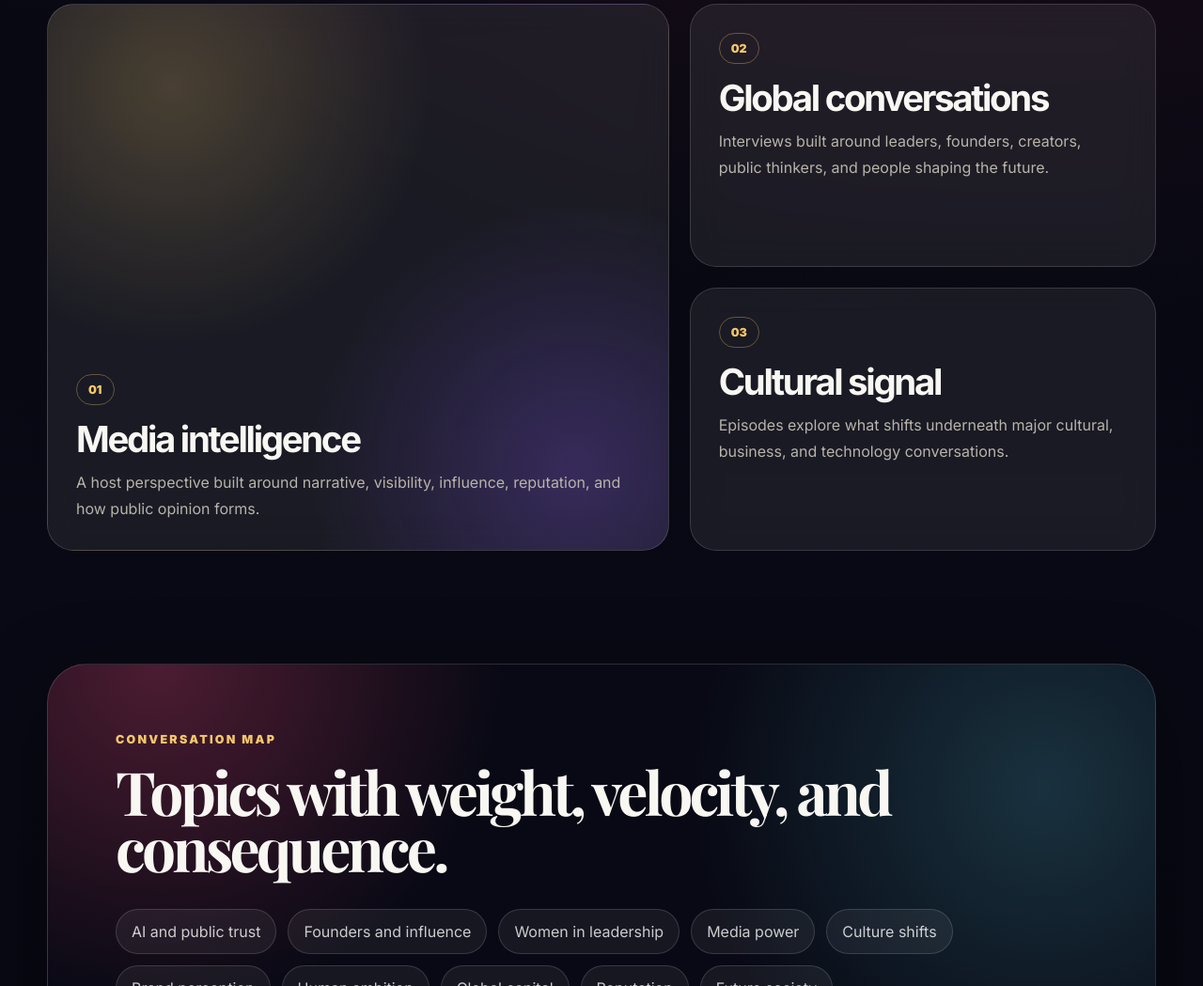
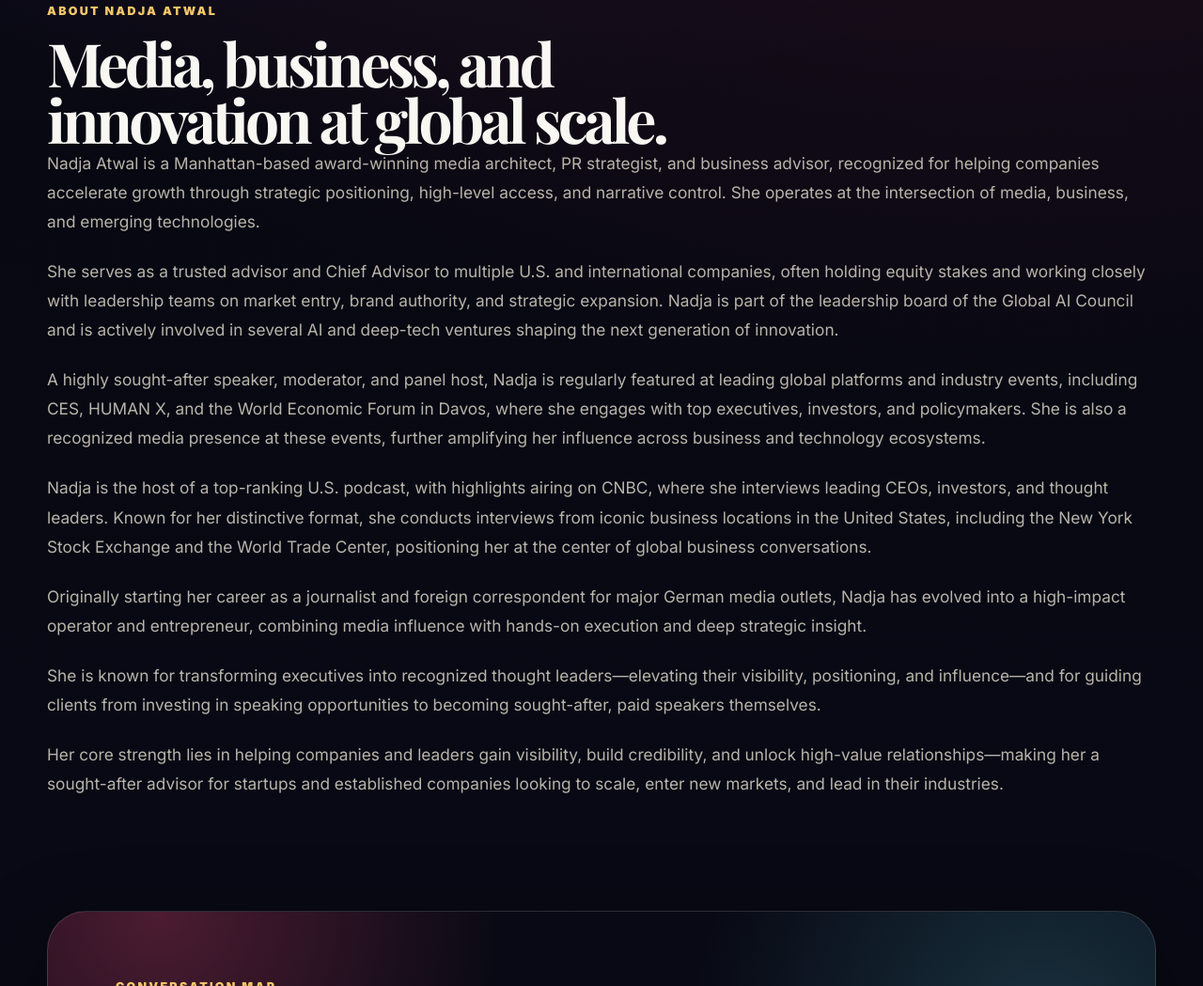
Before and after one commit to elettro/nadjaatwal, a plain HTML site: page index.html in a window 1280 px wide. Shown: the part 1853-2902 px from the top of the page at 94% size. Drawn offline with nearby package versions, Linux system fonts and the light colour scheme.

Commit message:
Update Nadja Atwal biography section

```diff
--- a/index.html
+++ b/index.html
@@ -127,30 +127,35 @@
         </div>
       </section>
 
-      <section class="feature-grid" id="about">
-        <article class="feature-card large-card">
-          <span class="card-number">01</span>
-          <h3>Media intelligence</h3>
+      <section class="section" id="about">
+        <div class="section-head">
+          <p class="section-kicker">About Nadja Atwal</p>
+          <h2>Media, business, and innovation at global scale.</h2>
+        </div>
+
+        <div class="section-copy">
           <p>
-            A host perspective built around narrative, visibility, influence, reputation, and how public opinion forms.
+            Nadja Atwal is a Manhattan-based award-winning media architect, PR strategist, and business advisor, recognized for helping companies accelerate growth through strategic positioning, high-level access, and narrative control. She operates at the intersection of media, business, and emerging technologies.
           </p>
-        </article>
-
-        <article class="feature-card">
-          <span class="card-number">02</span>
-          <h3>Global conversations</h3>
           <p>
-            Interviews built around leaders, founders, creators, public thinkers, and people shaping the future.
+            She serves as a trusted advisor and Chief Advisor to multiple U.S. and international companies, often holding equity stakes and working closely with leadership teams on market entry, brand authority, and strategic expansion. Nadja is part of the leadership board of the Global AI Council and is actively involved in several AI and deep-tech ventures shaping the next generation of innovation.
           </p>
-        </article>
-
-        <article class="feature-card">
-          <span class="card-number">03</span>
-          <h3>Cultural signal</h3>
           <p>
-            Episodes explore what shifts underneath major cultural, business, and technology conversations.
+            A highly sought-after speaker, moderator, and panel host, Nadja is regularly featured at leading global platforms and industry events, including CES, HUMAN X, and the World Economic Forum in Davos, where she engages with top executives, investors, and policymakers. She is also a recognized media presence at these events, further amplifying her influence across business and technology ecosystems.
           </p>
-        </article>
+          <p>
+            Nadja is the host of a top-ranking U.S. podcast, with highlights airing on CNBC, where she interviews leading CEOs, investors, and thought leaders. Known for her distinctive format, she conducts interviews from iconic business locations in the United States, including the New York Stock Exchange and the World Trade Center, positioning her at the center of global business conversations.
+          </p>
+          <p>
+            Originally starting her career as a journalist and foreign correspondent for major German media outlets, Nadja has evolved into a high-impact operator and entrepreneur, combining media influence with hands-on execution and deep strategic insight.
+          </p>
+          <p>
+            She is known for transforming executives into recognized thought leaders—elevating their visibility, positioning, and influence—and for guiding clients from investing in speaking opportunities to becoming sought-after, paid speakers themselves.
+          </p>
+          <p>
+            Her core strength lies in helping companies and leaders gain visibility, build credibility, and unlock high-value relationships—making her a sought-after advisor for startups and established companies looking to scale, enter new markets, and lead in their industries.
+          </p>
+        </div>
       </section>
 
       <section class="section dark-panel" id="topics">
```
